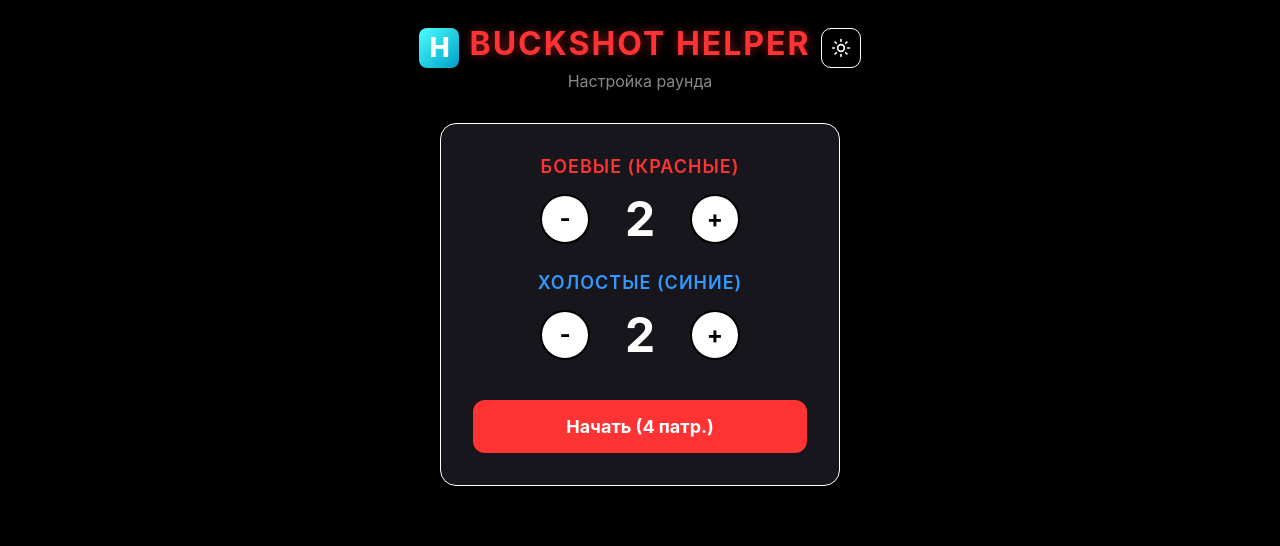
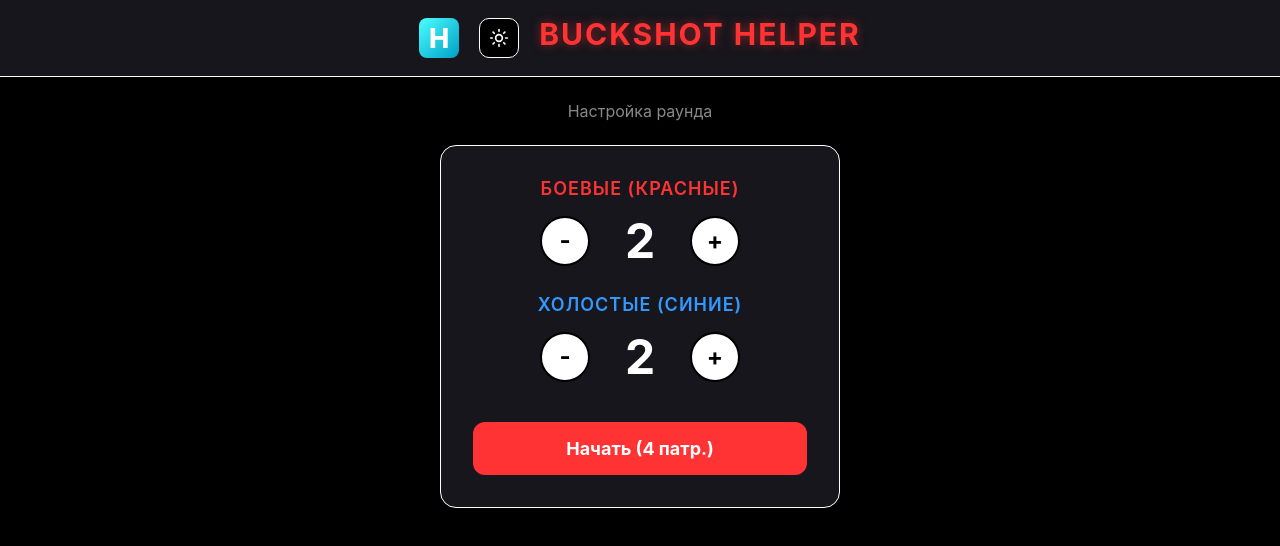
Before and after one commit to Elik7799/hab-ecosystem, a React (Vite) app in the folder projects/: page /buckshot in a window 1280 px wide. Shown: the top 546 px of the page. Built offline with nearby package versions, Linux system fonts and the light colour scheme.

Commit message:
body and html & navbar hab and buckshot

```diff
--- a/projects/src/index.css
+++ b/projects/src/index.css
@@ -18,10 +18,16 @@
   padding: 0;
 }
 
+html {
+  background-color: var(--middle);
+}
+
 body {
   font-family: -apple-system, BlinkMacSystemFont, "Segoe UI", Roboto, Helvetica, Arial, sans-serif;
   -webkit-font-smoothing: antialiased;
   -moz-osx-font-smoothing: grayscale;
+  color: var(--dop);
+  background-color: var(--middle);
   transition: background-color 0.3s, color 0.3s;
   padding-top: env(safe-area-inset-top);
 }
@@ -48,6 +54,8 @@ img {
     justify-content: center;
     width: 40px;
     height: 40px;
+    min-height: 40px;
+    min-width: 40px;
     border-radius: 10px;
     background: var(--leader);
     border: 1px solid var(--dop);
--- a/projects/src/pages/Hab.jsx
+++ b/projects/src/pages/Hab.jsx
@@ -47,7 +47,7 @@ function Hab() {
 
   return (
     <div className="hab">
-      <header className="hab-header">
+      <div className="hab-header">
         <div className="hab-brand">
           <div className="hab-logo">H</div>
           <h1>HAB</h1>
@@ -61,7 +61,7 @@ function Hab() {
         >
           {theme === 'dark' ? <Sun size={20} /> : <Moon size={20} />}
         </button>
-      </header>
+      </div>
 
       <main className="hab-grid">
         {projects.map((project) => (
--- a/projects/src/pages/hab.css
+++ b/projects/src/pages/hab.css
@@ -6,7 +6,6 @@
   display: flex;
   flex-direction: column;
   font-family: -apple-system, BlinkMacSystemFont, "Segoe UI", Roboto, Helvetica, Arial, sans-serif;
-  padding: 0 5%;
   box-sizing: border-box;
 }
 
@@ -14,9 +13,12 @@
 .hab-header {
   display: flex;
   align-items: center;
-  justify-content: space-between;
-  padding: 40px 0;
+  justify-content: center;
   border-bottom: 1px solid var(--dop);
+  width: 100%;
+  gap: 20px;
+  padding: 20px;
+  background-color: var(--middle);
 }
 
 .hab-brand {
@@ -57,7 +59,7 @@
   display: grid;
   grid-template-columns: repeat(auto-fill, minmax(320px, 1fr));
   gap: 24px;
-  padding: 60px 0;
+  padding: 20px;
   flex: 1; /* Прижимает футер к низу */
 }
 
@@ -166,19 +168,7 @@
 
 /* Адаптив под мобилки */
 @media (max-width: 768px) {
-  .hab-header {
-    flex-direction: column;
-    align-items: flex-start;
-    gap: 8px;
-    padding: 24px 0;
-  }
-
   .hab-grid {
     grid-template-columns: 1fr;
-    padding: 40px 0;
-  }
-
-  .hab-card {
-    padding: 24px;
   }
 }
--- a/projects/src/projects/buckshot/BuckshotApp.jsx
+++ b/projects/src/projects/buckshot/BuckshotApp.jsx
@@ -125,12 +125,10 @@ export default function BuckshotApp() {
     if (isSetup) {
         return (
             <div className="buckshot-app">
-                <header className="buckshot-header">
-                    <div className='buckshot-header-block'>
+                <div className='buckshot-panel'>
                     <Link to="/">
                         <div className="hab-logo">H</div>
                     </Link>
-                        <h1>Buckshot Helper</h1>
                     <button
                         type="button"
                         className="theme-toggle"
@@ -139,9 +137,10 @@ export default function BuckshotApp() {
                     >
                         {theme === 'dark' ? <Sun size={20} /> : <Moon size={20} />}
                     </button>
+                    <h1 className='buckshot-header-title'>Buckshot Helper</h1>
                 </div>
-                    <p>Настройка раунда</p>
-                </header>
+
+                <p className='buckshot-header-txt'>Настройка раунда</p>
 
                 <div className="buckshot-setup">
                     <div className="setup-group">
@@ -176,12 +175,10 @@ export default function BuckshotApp() {
 
     return (
         <div className="buckshot-app">
-            <header className="buckshot-header">
-                <div className='buckshot-header-block'>
+            <div className='buckshot-panel'>
                 <Link to="/">
                     <div className="hab-logo">H</div>
                 </Link>
-                    <h1>Buckshot Helper</h1>
                 <button
                     type="button"
                     className="theme-toggle"
@@ -190,18 +187,19 @@ export default function BuckshotApp() {
                 >
                     {theme === 'dark' ? <Sun size={20} /> : <Moon size={20} />}
                 </button>
+                <h1 className='buckshot-header-title'>Buckshot Helper</h1>
             </div>
-                <p>В стволе осталось: {shells.length - currentIndex} патронов</p>
-            </header>
+
+            <p className='buckshot-header-txt'>В стволе осталось: {shells.length - currentIndex} патр.</p>
 
             <main className="buckshot-main">
                 <div className="buckshot-stats">
                     <div className="stat-box live-stat">
-                        <span className="stat-title">Боевых осталось</span>
+                        <span className="stat-title">Боевых</span>
                         <span className="stat-value">{liveCount}</span>
                     </div>
                     <div className="stat-box blank-stat">
-                        <span className="stat-title">Холостых осталось</span>
+                        <span className="stat-title">Холостых</span>
                         <span className="stat-value">{blankCount}</span>
                     </div>
                 </div>
--- a/projects/src/projects/buckshot/buckshot.css
+++ b/projects/src/projects/buckshot/buckshot.css
@@ -18,7 +18,6 @@
     background-color: var(--leader);
     color: var(--dop);
     font-family: -apple-system, BlinkMacSystemFont, "Segoe UI", Roboto, Helvetica, Arial, sans-serif;
-    padding: 24px;
     box-sizing: border-box;
     display: flex;
     flex-direction: column;
@@ -32,24 +31,36 @@
     gap: 10px;
 }
 
-.buckshot-header {
-    text-align: center;
-    margin-bottom: 32px;
+.buckshot-panel {
+    position: sticky;
+    top: 0;
+    z-index: 100;
+    display: flex;
+    align-items: center;
+    justify-content: center;
+    gap: 20px;
+    padding: 16px 5%;
+    background: var(--middle);
+    backdrop-filter: blur(8px);
+    border-bottom: 1px solid var(--dop);
+    width: 100%;
+    margin-bottom: 24px;
 }
 
-.buckshot-header h1 {
+.buckshot-header-title {
     color: #ff3333;
-    font-size: 32px;
+    font-size: 30px;
     margin: 0 0 8px;
     text-transform: uppercase;
     letter-spacing: 2px;
     text-shadow: 0 0 10px rgba(255, 51, 51, 0.5);
 }
 
-.buckshot-header p {
+.buckshot-header-txt {
     color: #888;
     margin: 0;
     font-size: 16px;
+    margin-bottom: 24px;
 }
 
 .buckshot-main {
@@ -58,6 +69,8 @@
     display: flex;
     flex-direction: column;
     gap: 32px;
+    padding-left: 30px;
+    padding-right: 30px;
 }
 
 /* --- ЭКРАН НАСТРОЙКИ --- */
@@ -233,7 +246,7 @@
     display: flex;
     align-items: center;
     justify-content: center;
-    margin-bottom: 8px;
+    margin-bottom: 20px;
     transition: all 0.3s;
 }
 
@@ -256,7 +269,7 @@
 }
 
 .buckshot-shell.unknown .buckshot-shell-inner {
-    background: rgba(255, 255, 255, 0.05);
+    background: var(--leader);
 }
 
 .buckshot-shell.unknown .buckshot-icon {
--- a/projects/src/projects/cluedo/CluedoApp.jsx
+++ b/projects/src/projects/cluedo/CluedoApp.jsx
@@ -190,7 +190,7 @@ export default function CluedoApp() {
   )
 
   return (
-    <div className={`cluedo-app ${theme === 'light' ? 'cluedo-light' : ''}`}>
+    <div className='cluedo-app'>
       <div className="cluedo-panel">
         <div className="cluedo-panel-actions">
           <Link to="/">
```
Lines whose indentation alone changed are shown as unchanged.
